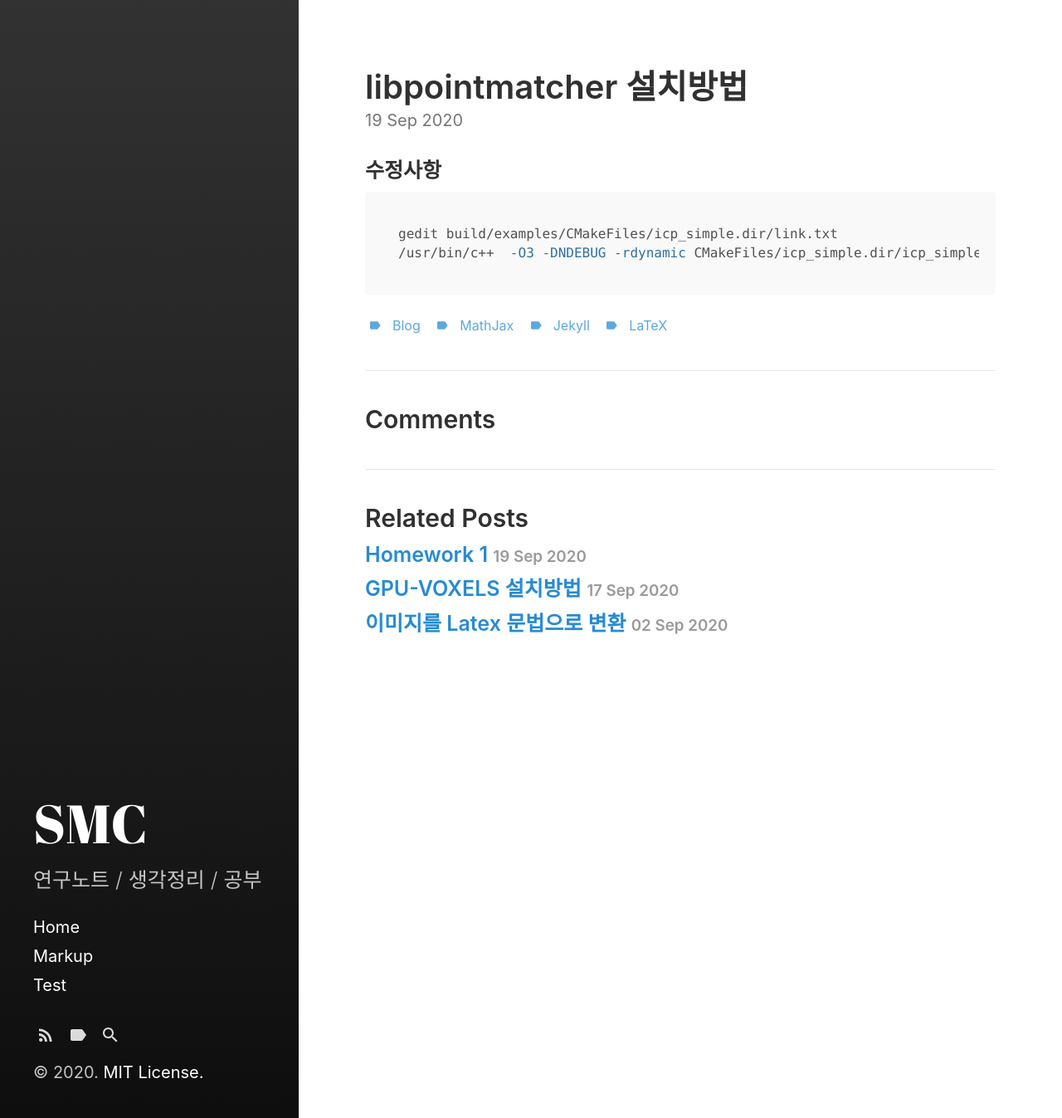
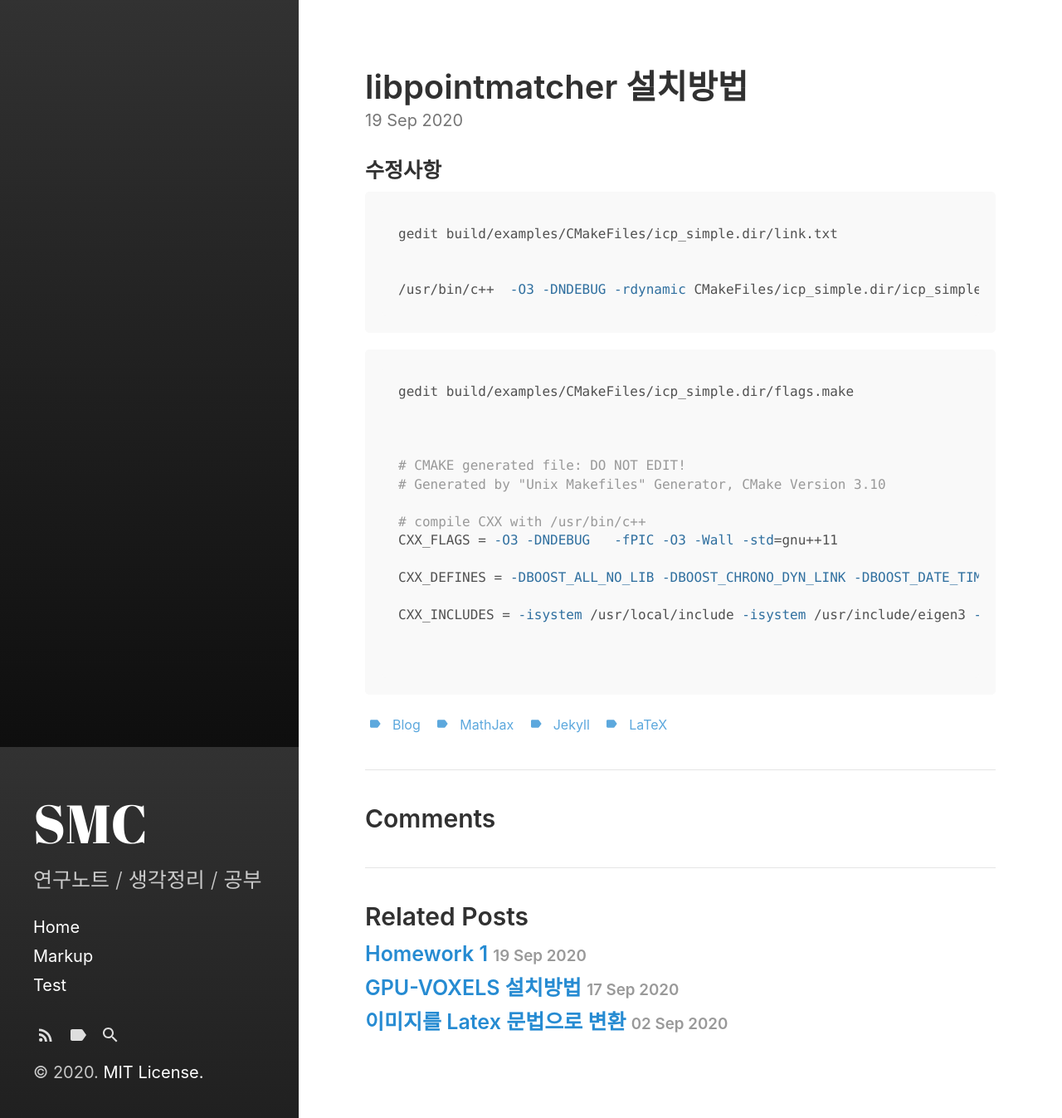
Before and after one commit to tjdalsckd/tjdalsckd.github.io, a Jekyll site: the page built from _posts/2020-09-19-libpointmatcher 설치방법.md, in a window 1280 px wide and 1347 px high. Shown: the whole window at 83% size. Built offline with Jekyll 4.4.1, drawn with Linux system fonts in a browser that asks for light colours; our own code applies the rules of GitHub Pages for plain Markdown files.

Commit message:
Update 2020-09-19-libpointmatcher 설치방법.md

````diff
--- a/_posts/2020-09-19-libpointmatcher 설치방법.md
+++ b/_posts/2020-09-19-libpointmatcher 설치방법.md
@@ -16,5 +16,26 @@ sitemap :
 
 ```bash
 gedit build/examples/CMakeFiles/icp_simple.dir/link.txt
+
+
 /usr/bin/c++  -O3 -DNDEBUG -rdynamic CMakeFiles/icp_simple.dir/icp_simple.cpp.o  -shared -o icp_simple.so -Wl,-rpath,/home/sung/Downloads/libpointmatcher-1.2.4/build:/usr/local/lib ../libpointmatcher.so.1.2.4 /usr/local/lib/libboost_thread.so.1.75.0 -lpthread /usr/local/lib/libboost_filesystem.so.1.75.0 /usr/local/lib/libboost_system.so.1.75.0 /usr/local/lib/libboost_program_options.so.1.75.0 /usr/local/lib/libboost_date_time.so.1.75.0 /usr/local/lib/libboost_chrono.so.1.75.0 /home/sung/Downloads/libnabo-1.0.6/build/libnabo.a -lgomp ../contrib/yaml-cpp-pm/libyaml-cpp-pm.a -lrt
 ```
+
+
+```bash
+gedit build/examples/CMakeFiles/icp_simple.dir/flags.make
+
+
+
+# CMAKE generated file: DO NOT EDIT!
+# Generated by "Unix Makefiles" Generator, CMake Version 3.10
+
+# compile CXX with /usr/bin/c++
+CXX_FLAGS = -O3 -DNDEBUG   -fPIC -O3 -Wall -std=gnu++11
+
+CXX_DEFINES = -DBOOST_ALL_NO_LIB -DBOOST_CHRONO_DYN_LINK -DBOOST_DATE_TIME_DYN_LINK -DBOOST_FILESYSTEM_DYN_LINK -DBOOST_PROGRAM_OPTIONS_DYN_LINK -DBOOST_SYSTEM_DYN_LINK -DBOOST_THREAD_DYN_LINK
+
+CXX_INCLUDES = -isystem /usr/local/include -isystem /usr/include/eigen3 -I/home/sung/Downloads/libnabo-1.0.6 -I/home/sung/Downloads/libpointmatcher-1.2.4/contrib/yaml-cpp-pm/include -I/home/sung/Downloads/libpointmatcher-1.2.4 -I/home/sung/Downloads/libpointmatcher-1.2.4/pointmatcher -I/home/sung/Downloads/libpointmatcher-1.2.4/pointmatcher/DataPointsFilters -I/home/sung/Downloads/libpointmatcher-1.2.4/pointmatcher/DataPointsFilters/utils
+
+
+```
````
